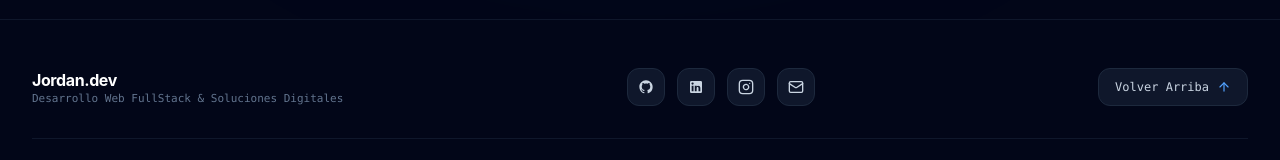
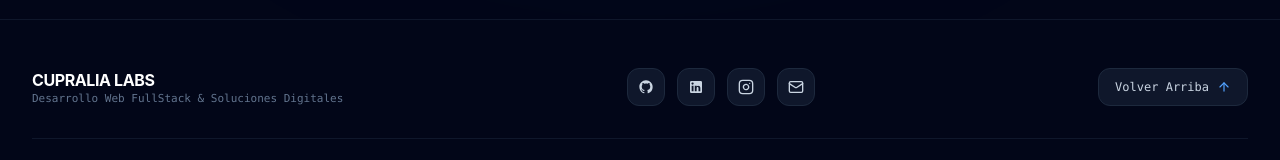
Before and after one commit to jsantander-cl/Cupralia, a React (Vite) app: page / in a window 1280 px wide. Shown: the part 6907-7067 px from the top of the page. Built offline with nearby package versions, Linux system fonts and the light colour scheme.

Commit message:
cambios visuales

```diff
--- a/index.html
+++ b/index.html
@@ -4,7 +4,7 @@
     <meta charset="UTF-8" />
     <link rel="icon" type="image/svg+xml" href="/favicon.svg" />
     <meta name="viewport" content="width=device-width, initial-scale=1.0" />
-    <title>jp-frontend</title>
+    <title>CUPRALIA LABS</title>
   </head>
   <body>
     <div id="root"></div>
--- a/src/components/Footer.jsx
+++ b/src/components/Footer.jsx
@@ -32,7 +32,7 @@ export default function Footer() {
 
         <div className="flex flex-col sm:flex-row items-center justify-between gap-6 pb-8 border-b border-slate-900">
           <div className="space-y-1 text-center sm:text-left">
-            <span className="text-base font-bold text-white font-sans tracking-tight">Jordan.dev</span>
+            <span className="text-base font-bold text-white font-sans tracking-tight">CUPRALIA LABS</span>
             <p className="text-slate-500 text-[11px]">Desarrollo Web FullStack & Soluciones Digitales</p>
           </div>
 
```
